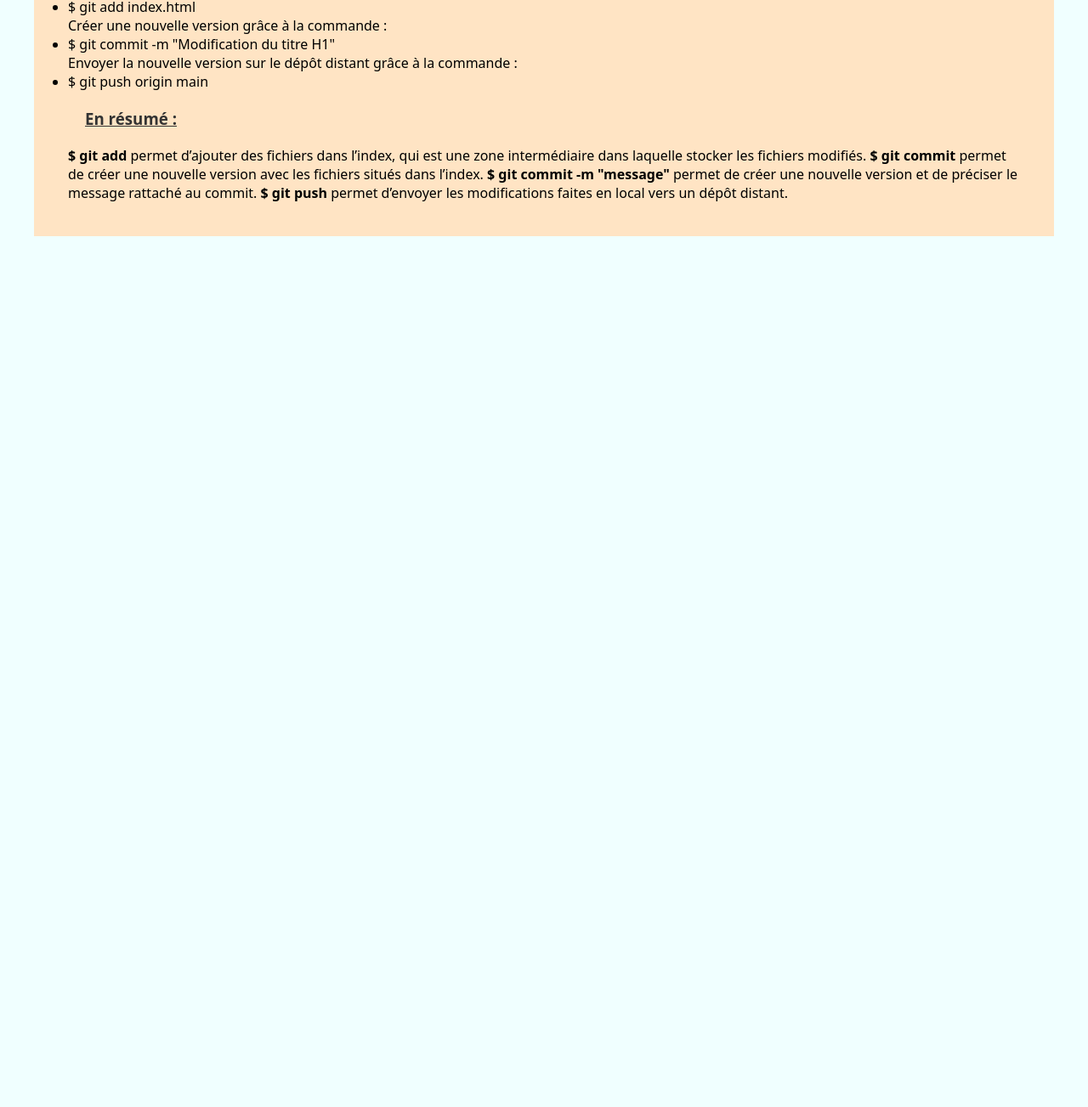
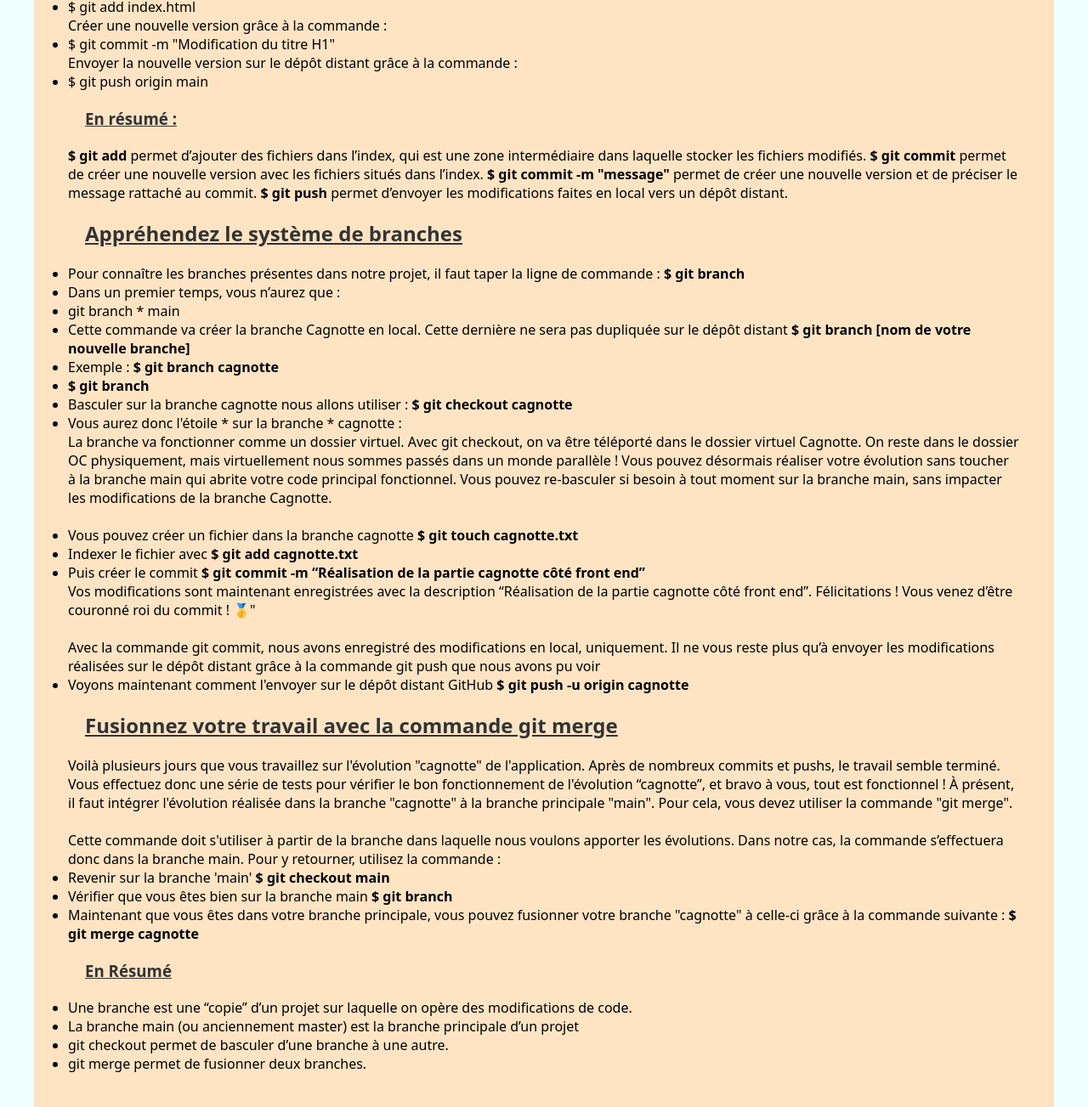
Before and after one commit to DuboisCedric/OpenclassroomsProject, a plain HTML site: page index.html in a window 1280 px wide. Shown: the part 690-1993 px from the top of the page at 85% size. Before the commit the page ends 968 px from the top, so only its background shows below. Drawn offline with Linux system fonts and the light colour scheme.

Commit message:
Appréhendez le système de branches et fusion

```diff
--- a/index.html
+++ b/index.html
@@ -85,6 +85,115 @@
           <span>$ git push</span> permet d’envoyer les modifications faites en
           local vers un dépôt distant.
         </p>
+
+        <h2>Appréhendez le système de branches</h2>
+        <ul>
+          <li>
+            Pour connaître les branches présentes dans notre projet, il faut
+            taper la ligne de commande : <span>$ git branch</span>
+          </li>
+          <li>Dans un premier temps, vous n’aurez que :</li>
+          <li>git branch * main</li>
+          <li>
+            Cette commande va créer la branche Cagnotte en local. Cette dernière
+            ne sera pas dupliquée sur le dépôt distant
+            <span>$ git branch [nom de votre nouvelle branche]</span>
+          </li>
+          <li>Exemple : <span>$ git branch cagnotte</span></li>
+          <li><span>$ git branch</span></li>
+          <li>
+            Basculer sur la branche cagnotte nous allons utiliser :
+            <span>$ git checkout cagnotte</span>
+          </li>
+          <li>Vous aurez donc l'étoile * sur la branche * cagnotte :</li>
+        </ul>
+
+        <p>
+          La branche va fonctionner comme un dossier virtuel. Avec git checkout,
+          on va être téléporté dans le dossier virtuel Cagnotte. On reste dans
+          le dossier OC physiquement, mais virtuellement nous sommes passés dans
+          un monde parallèle ! Vous pouvez désormais réaliser votre évolution
+          sans toucher à la branche main qui abrite votre code principal
+          fonctionnel. Vous pouvez re-basculer si besoin à tout moment sur la
+          branche main, sans impacter les modifications de la branche Cagnotte.
+        </p>
+        <br />
+        <ul>
+          <li>
+            Vous pouvez créer un fichier dans la branche cagnotte
+            <span>$ git touch cagnotte.txt</span>
+          </li>
+          <li>Indexer le fichier avec <span>$ git add cagnotte.txt</span></li>
+          <li>
+            Puis créer le commit
+            <span
+              >$ git commit -m “Réalisation de la partie cagnotte côté front
+              end”</span
+            >
+          </li>
+        </ul>
+        <p>
+          Vos modifications sont maintenant enregistrées avec la description
+          “Réalisation de la partie cagnotte côté front end”. Félicitations !
+          Vous venez d’être couronné roi du commit ! 🥇"
+        </p>
+        <br />
+        <p>
+          Avec la commande git commit, nous avons enregistré des modifications
+          en local, uniquement. Il ne vous reste plus qu’à envoyer les
+          modifications réalisées sur le dépôt distant grâce à la commande git
+          push que nous avons pu voir
+        </p>
+        <ul>
+          <li>
+            Voyons maintenant comment l'envoyer sur le dépôt distant GitHub
+            <span>$ git push -u origin cagnotte </span>
+          </li>
+        </ul>
+        <h2>Fusionnez votre travail avec la commande git merge</h2>
+        <p>
+          Voilà plusieurs jours que vous travaillez sur l'évolution "cagnotte"
+          de l'application. Après de nombreux commits et pushs, le travail
+          semble terminé. Vous effectuez donc une série de tests pour vérifier
+          le bon fonctionnement de l'évolution “cagnotte”, et bravo à vous, tout
+          est fonctionnel ! À présent, il faut intégrer l'évolution réalisée
+          dans la branche "cagnotte" à la branche principale "main". Pour cela,
+          vous devez utiliser la commande "git merge".
+        </p>
+        <br />
+        <p>
+          Cette commande doit s'utiliser à partir de la branche dans laquelle
+          nous voulons apporter les évolutions. Dans notre cas, la commande
+          s’effectuera donc dans la branche main. Pour y retourner, utilisez la
+          commande :
+        </p>
+        <ul>
+          <li>
+            Revenir sur la branche 'main' <span>$ git checkout main</span>
+          </li>
+          <li>
+            Vérifier que vous êtes bien sur la branche main
+            <span>$ git branch</span>
+          </li>
+          <li>
+            Maintenant que vous êtes dans votre branche principale, vous pouvez
+            fusionner votre branche "cagnotte" à celle-ci grâce à la commande
+            suivante : <span>$ git merge cagnotte</span>
+          </li>
+        </ul>
+        <h3>En Résumé</h3>
+        <ul>
+          <li>
+            Une branche est une “copie” d’un projet sur laquelle on opère des
+            modifications de code.
+          </li>
+          <li>
+            La branche main (ou anciennement master) est la branche principale
+            d’un projet
+          </li>
+          <li>git checkout permet de basculer d’une branche à une autre.</li>
+          <li>git merge permet de fusionner deux branches.</li>
+        </ul>
       </main>
     </section>
   </body>
```
